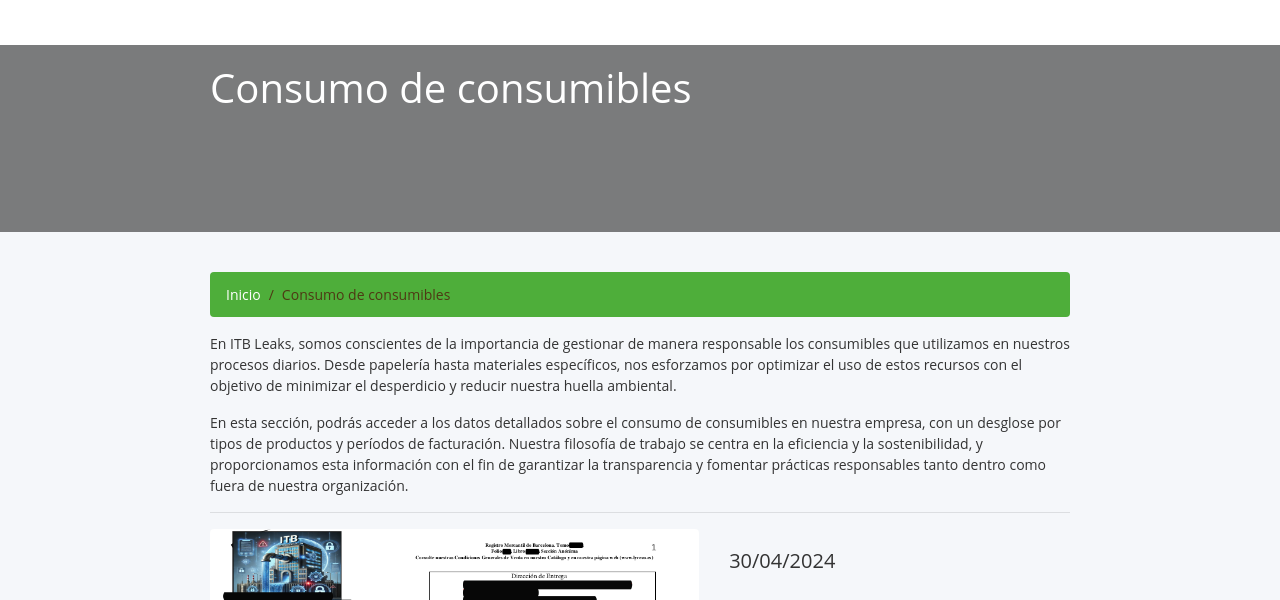
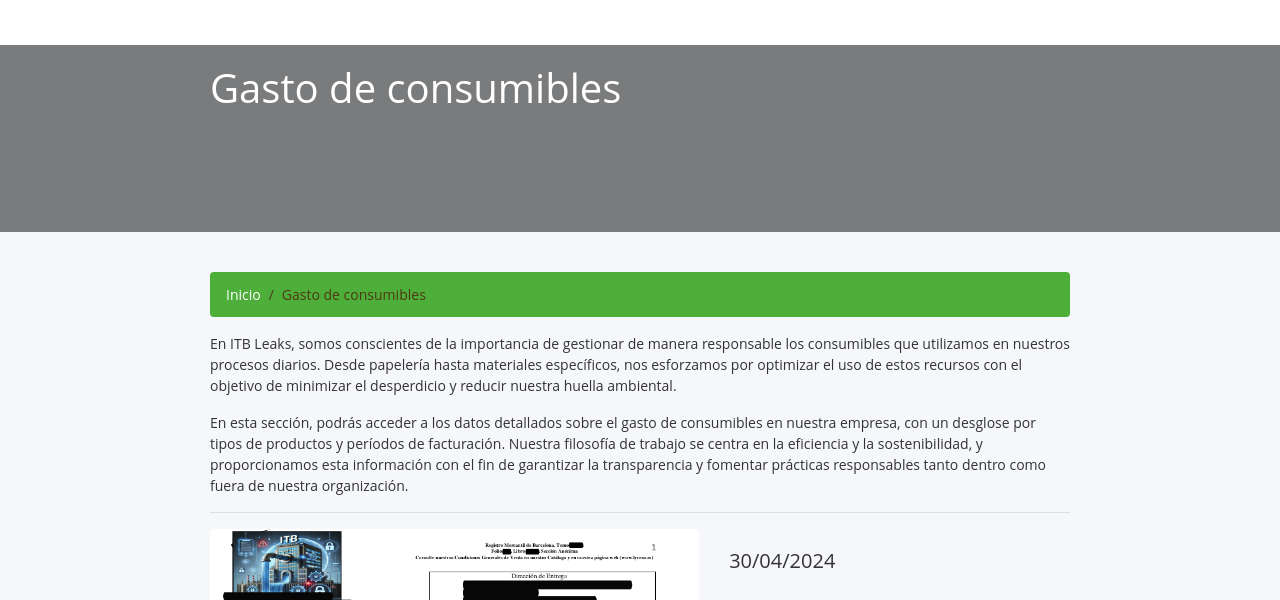
Before and after one commit to CarolinaJF/ta07-grup2--MoscososamuelLlagosteraUnaiJimenezCarolinaAlmarchaUnai, a plain HTML site: page portfolio-2-col.html in a window 1280 px wide. Shown: the part 136-736 px from the top of the page. Drawn offline with Linux system fonts and the light colour scheme.

Commit message:
Update portfolio-2-col.html

```diff
--- a/portfolio-2-col.html
+++ b/portfolio-2-col.html
@@ -77,7 +77,7 @@
 	<div class="full-title">
 		<div class="container">
 			<!-- Page Heading/Breadcrumbs -->
-			<h1 class="mt-4 mb-3">Consumo de consumibles
+			<h1 class="mt-4 mb-3">Gasto de consumibles
 			</h1>
 		</div>
 	</div>
@@ -89,12 +89,12 @@
           <li class="breadcrumb-item">
             <a href="index.html">Inicio</a>
           </li>
-          <li class="breadcrumb-item active">Consumo de consumibles</li>
+          <li class="breadcrumb-item active">Gasto de consumibles</li>
         </ol>
       </div>
       <div class="">
         <p>En ITB Leaks, somos conscientes de la importancia de gestionar de manera responsable los consumibles que utilizamos en nuestros procesos diarios. Desde papelería hasta materiales específicos, nos esforzamos por optimizar el uso de estos recursos con el objetivo de minimizar el desperdicio y reducir nuestra huella ambiental.</p>
-        <p>En esta sección, podrás acceder a los datos detallados sobre el consumo de consumibles en nuestra empresa, con un desglose por tipos de productos y períodos de facturación. Nuestra filosofía de trabajo se centra en la eficiencia y la sostenibilidad, y proporcionamos esta información con el fin de garantizar la transparencia y fomentar prácticas responsables tanto dentro como fuera de nuestra organización.</p>
+        <p>En esta sección, podrás acceder a los datos detallados sobre el gasto de consumibles en nuestra empresa, con un desglose por tipos de productos y períodos de facturación. Nuestra filosofía de trabajo se centra en la eficiencia y la sostenibilidad, y proporcionamos esta información con el fin de garantizar la transparencia y fomentar prácticas responsables tanto dentro como fuera de nuestra organización.</p>
       </div>
       <hr>
     <div class="project-inner">
```
